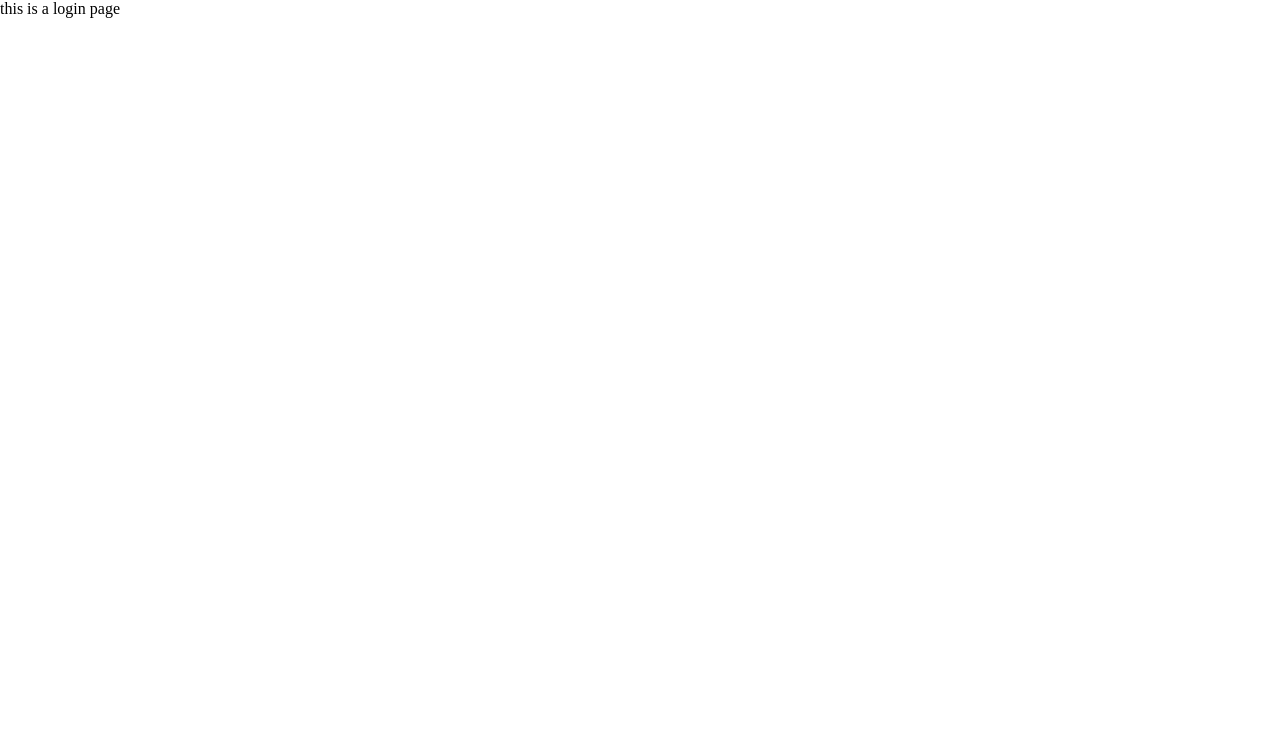
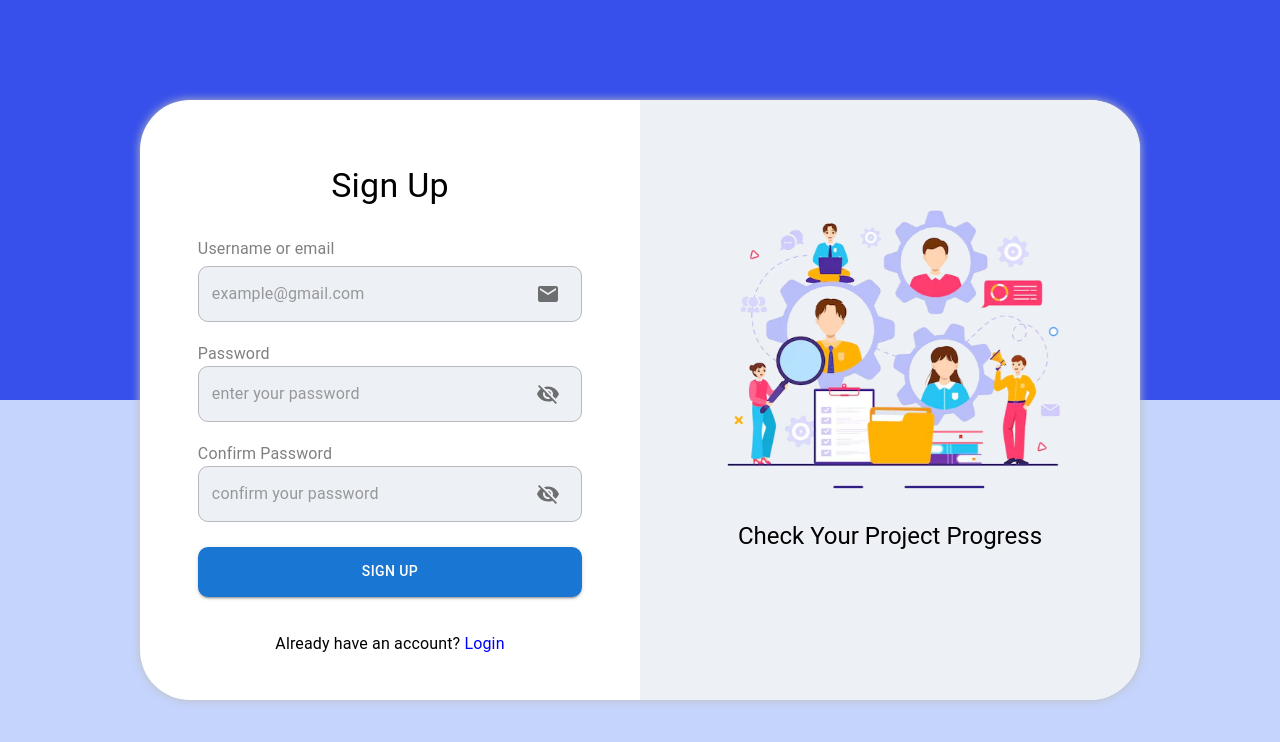
Before and after one commit to Pooja-Mehra9921/Employe-Task-Management-System, a React (Vite) app: page /signup in a window 1280 px wide. Shown: the top 742 px of the page. Built offline with nearby package versions, Linux system fonts and the light colour scheme.

Commit message:
making login and sign up page

```diff
--- a/src/pages/Login/index.jsx
+++ b/src/pages/Login/index.jsx
@@ -1,38 +1,96 @@
-import React from "react";
+import React, { useState } from "react";
 
-// assents
-import LOGIN_IMAGE from "../../assents/images/loginpageimage.png"
+// assets
+import LOGIN_IMAGE from "../../assets/images/loginpageimage.png";
 
 // MUI Components
-import { Button, Typography, Paper, TextField } from "@mui/material";
+import { Button, Typography, Paper, TextField, InputAdornment, IconButton } from "@mui/material";
 import Box from "@mui/material/Box";
+import VisibilityIcon from '@mui/icons-material/Visibility';
+import VisibilityOffIcon from '@mui/icons-material/VisibilityOff';
+import EmailIcon from '@mui/icons-material/Email';
 
 // styles
 import "./style.css";
+import { useNavigate } from "react-router-dom";
 
 const LoginPage = () => {
+
+  const navigate = useNavigate();
+  const [isPasswordShow, setIsPasswordShow] = useState(false);
+
+
+const handlePasswordVisibility = ()=>{
+  setIsPasswordShow(!isPasswordShow);
+}
+
   return (
-    <Box className="main-login-container">
-      <Box className="paper-container">
-        <Box className="login-left-section sec">
+    <Box className="main-login-container fx-direction">
+      <Box className="paper-container fx-direction">
+        <Box className="login-left-section sec fx-direction">
           <Box className="login-form">
-            <Typography variant="h5" component="h1" gutterBottom>
+            <Typography
+              sx={{ textAlign: "center", margin:"30px" }}
+              variant="h4"
+              component="h1"
+              gutterBottom
+            >
               Login
             </Typography>
+            <Typography variant="body1" sx={{margin:"5px auto", color:"grey"}}>Username or email</Typography>
+            <TextField
+            className="textfiled"
+            type="email"
+              variant="outlined"
+              margin="none"
+              fullWidth
+              placeholder="enter your email"
+              InputProps={{
+                endAdornment: (
+                  <InputAdornment position="end">
+                    <IconButton>
+                      <EmailIcon/>
+                    </IconButton>
+                  </InputAdornment>
+                ),
+                style: {
+                  borderRadius: "10px",
+                  backgroundColor: "#edf0f5",
+                  marginBottom:"20px"
+
+                },
+              }}
+            />
+            <Box sx={{display:"flex", alignItems:"center", justifyContent:"space-between", margin:"5px auto"}}>
+            <Typography variant="body1" sx={{color:"grey"}} >Password</Typography>
+            <Typography variant="body2" sx={{color:"blue"}} >Forget password?</Typography>
+            </Box>
+
+
             <TextField
               variant="outlined"
-              margin="normal"
-              fullWidth
-              placeholder="enter your email"
-            />
-            <TextField
-              variant="outlined"
-              type="password"
-              margin="normal"
+
+              type={isPasswordShow ? "text" : "password"}
+              margin="none"
               fullWidth
               placeholder="enter your password"
+              InputProps={{
+                endAdornment: (
+                  <InputAdornment position="end">
+                    <IconButton onClick={handlePasswordVisibility}>
+                      {isPasswordShow ? <VisibilityIcon /> : <VisibilityOffIcon />}
+                    </IconButton>
+                  </InputAdornment>
+                ),
+                style: {
+                  borderRadius: "10px",
+                  backgroundColor: "#edf0f5",
+                },
+              }}
+
             />
             <Button
+            className="login-btn"
               variant="contained"
               color="primary"
               fullWidth
@@ -40,12 +98,18 @@ const LoginPage = () => {
             >
               Login
             </Button>
+            <Typography variant="body1" sx={{textAlign:"center", margin:"10px"}}>Don't have an account? <span style={{cursor:"pointer", color:"blue"}} onClick={()=> navigate("/signup")}>Sign up</span></Typography>
           </Box>
         </Box>
 
+
         <Box className="login-right-section sec">
+          <Box className="fx-direction">
             <img className="login-image" src={LOGIN_IMAGE} alt="Login Image" />
-            <Typography variant="h5" sx={{textAlign:"center"}}>Check Your Project Progress</Typography>
+          </Box>
+          <Typography className="right-title" variant="h5" sx={{ textAlign: "center", marginTop:"20px" }}>
+            Check Your Project Progress
+          </Typography>
         </Box>
       </Box>
     </Box>
--- a/src/pages/Login/style.css
+++ b/src/pages/Login/style.css
@@ -1,38 +1,34 @@
-.main-login-container{
+.fx-direction {
     display: flex;
     align-items: center;
     justify-content: center;
+}
+
+.main-login-container {
     width: 100%;
     height: 100vh;
     background-image: linear-gradient(#3750eb 50%, #c5d4fd 50%);
 }
 
-.paper-container{
-    display: flex;
-    align-items: center;
-    justify-content: center;
-    background-color: red;
+.paper-container {
+    background-color: rgb(255, 255, 255);
     width: 1000px;
     height: 600px;
     border-radius: 50px;
+    box-shadow: 0px 0px 10px rgb(190, 190, 190);
 }
 
-.sec{
+.sec {
     width: 50%;
     height: 100%;
 
 }
-.login-left-section{
-    display: flex;
-    align-items: center;
-    justify-content: center;
-}
 
-.login-form{
+.login-form {
     margin: 50px;
 }
 
-.login-right-section{
+.login-right-section {
     background-color: #edf0f5;
     border-top-right-radius: 50px;
     border-bottom-right-radius: 50px;
@@ -40,6 +36,30 @@
 
 }
 
-.login-image{
+
+.right-title{
+    position: relative;
+    animation: titleMove 1s;
+    animation-fill-mode:backwards;
+}
+@keyframes titleMove {
+    from {top: 90px;}
+    to {top: 0px;}
+  }
+.login-image {
     height: 300px;
+    position: relative;
+  animation: imagemove 1s;
+  animation-fill-mode: forwards;
 }
+
+@keyframes imagemove {
+    from {top: 0px;}
+    to {top: 30px;}
+  }
+
+.login-btn {
+    height: 50px !important;
+    border-radius: 10px !important;
+    margin: 25px auto !important;
+}
--- a/src/pages/SignUp/index.jsx
+++ b/src/pages/SignUp/index.jsx
@@ -1,14 +1,189 @@
-import React from "react";
+import React, { useState } from "react";
+import { useNavigate } from "react-router-dom";
+
+
+// assets
+import LOGIN_IMAGE from "../../assets/images/loginpageimage.png";
+
+// MUI Components
+import {
+  Button,
+  Typography,
+  TextField,
+  InputAdornment,
+  IconButton,
+} from "@mui/material";
+import Box from "@mui/material/Box";
+import VisibilityIcon from "@mui/icons-material/Visibility";
+import VisibilityOffIcon from "@mui/icons-material/VisibilityOff";
+import EmailIcon from "@mui/icons-material/Email";
 
 // styles
-import "./style.css"
+import "./style.css";
 
-const SignUpPage =()=>{
-    return(
-        <>
-        this is a login page
-        </>
-    );
-}
+const SignUpPage = () => {
+  const navigate = useNavigate();
+  const [isPasswordShow, setIsPasswordShow] = useState(false);
+
+  const userDetail ={
+    email:"",
+    password:""
+  }
+
+
+  // handle password visibility
+
+  const handlePasswordVisibility = () => {
+    setIsPasswordShow(!isPasswordShow);
+  };
+
+  // get data enter by user in the inputs
+  const handleInputvalue=(event)=>{
+console.log("input value--", event.target.value);
+console.log("input type---", event.target.type);
+  }
+  return (
+    <Box className="main-login-container fx-direction">
+      <Box className="paper-container fx-direction">
+        <Box className="login-left-section sec fx-direction">
+          <Box className="login-form">
+            <Typography
+              sx={{ textAlign: "center", margin: "30px" }}
+              variant="h4"
+              component="h1"
+              gutterBottom
+            >
+              Sign Up
+            </Typography>
+            <Typography
+              variant="body1"
+              sx={{ margin: "5px auto", color: "grey" }}
+            >
+              Username or email
+            </Typography>
+            <TextField
+              className="textfiled"
+              type="email"
+              variant="outlined"
+              margin="none"
+              fullWidth
+              placeholder="example@gmail.com"
+              InputProps={{
+                endAdornment: (
+                  <InputAdornment position="end">
+                    <IconButton>
+                      <EmailIcon />
+                    </IconButton>
+                  </InputAdornment>
+                ),
+                style: {
+                  borderRadius: "10px",
+                  backgroundColor: "#edf0f5",
+                  marginBottom: "20px",
+                },
+              }}
+              onChange={handleInputvalue}
+            />
+            <Typography variant="body1" sx={{ color: "grey" }}>
+              Password
+            </Typography>
+
+            <TextField
+              variant="outlined"
+              type={isPasswordShow ? "text" : "password"}
+              margin="none"
+              fullWidth
+              placeholder="enter your password"
+              InputProps={{
+                endAdornment: (
+                  <InputAdornment position="end">
+                    <IconButton onClick={handlePasswordVisibility}>
+                      {isPasswordShow ? (
+                        <VisibilityIcon />
+                      ) : (
+                        <VisibilityOffIcon />
+                      )}
+                    </IconButton>
+                  </InputAdornment>
+                ),
+                style: {
+                  borderRadius: "10px",
+                  backgroundColor: "#edf0f5",
+                  marginBottom: "20px",
+                },
+              }}
+              onChange={handleInputvalue}
+
+            />
+            <Typography variant="body1" sx={{ color: "grey" }}>
+              Confirm Password
+            </Typography>
+
+            <TextField
+              variant="outlined"
+              type={isPasswordShow ? "text" : "password"}
+              margin="none"
+              fullWidth
+              placeholder="confirm your password"
+              InputProps={{
+                endAdornment: (
+                  <InputAdornment position="end">
+                    <IconButton onClick={handlePasswordVisibility}>
+                      {isPasswordShow ? (
+                        <VisibilityIcon />
+                      ) : (
+                        <VisibilityOffIcon />
+                      )}
+                    </IconButton>
+                  </InputAdornment>
+                ),
+                style: {
+                  borderRadius: "10px",
+                  backgroundColor: "#edf0f5",
+                },
+              }}
+              onChange={handleInputvalue}
+
+            />
+            <Button
+              className="login-btn"
+              variant="contained"
+              color="primary"
+              fullWidth
+              sx={{ mt: 2 }}
+            >
+              Sign up
+            </Button>
+            <Typography
+              variant="body1"
+              sx={{ textAlign: "center", margin: "10px" }}
+            >
+              Already have an account?{" "}
+              <span
+                style={{ cursor: "pointer", color: "blue" }}
+                onClick={() => navigate("/login")}
+              >
+                Login
+              </span>
+            </Typography>
+          </Box>
+        </Box>
+
+        <Box className="login-right-section sec">
+          <Box className="fx-direction">
+            <img className="login-image" src={LOGIN_IMAGE} alt="Login Image" />
+          </Box>
+          <Typography
+            className="right-title"
+            variant="h5"
+            sx={{ textAlign: "center", marginTop: "20px" }}
+          >
+            Check Your Project Progress
+          </Typography>
+        </Box>
+      </Box>
+    </Box>
+  );
+};
 
 export default SignUpPage;
--- a/src/pages/SignUp/style.css
+++ b/src/pages/SignUp/style.css
@@ -0,0 +1,65 @@
+.fx-direction {
+    display: flex;
+    align-items: center;
+    justify-content: center;
+}
+
+.main-login-container {
+    width: 100%;
+    height: 100vh;
+    background-image: linear-gradient(#3750eb 50%, #c5d4fd 50%);
+}
+
+.paper-container {
+    background-color: rgb(255, 255, 255);
+    width: 1000px;
+    height: 600px;
+    border-radius: 50px;
+    box-shadow: 0px 0px 10px rgb(190, 190, 190);
+}
+
+.sec {
+    width: 50%;
+    height: 100%;
+
+}
+
+.login-form {
+    margin: 50px;
+}
+
+.login-right-section {
+    background-color: #edf0f5;
+    border-top-right-radius: 50px;
+    border-bottom-right-radius: 50px;
+
+
+}
+
+.right-title {
+    position: relative;
+    top: 100px; /* Start below */
+    animation: titleMove 1s ease-out forwards;
+}
+
+@keyframes titleMove {
+    from { transform: translateY(100px); opacity: 0; }
+    to { transform: translateY(0px); opacity: 1; }
+}
+
+.login-image {
+    height: 300px;
+    position: relative;
+    animation: imagemove 1s ease-in forwards;
+}
+
+@keyframes imagemove {
+    from { transform: translateY(0); opacity: 0; }
+    to { transform: translateY(100px); opacity: 1; }
+}
+
+.login-btn {
+    height: 50px !important;
+    border-radius: 10px !important;
+    margin: 25px auto !important;
+}
```
Also changed, not shown: src/assets/images/loginpageimage.png (renamed from src/assents/images/loginpageimage.png).
